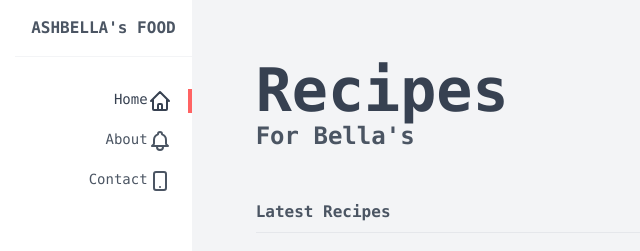
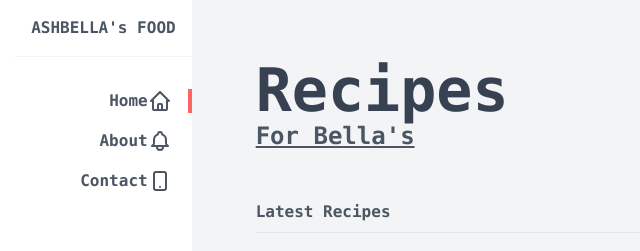
Before and after one commit to Obaayaa-1988/tail-porfolio, a website: page src/index.html in a window 1280 px wide. Shown: the top 251 px of the page, 235-875 px from the left. Drawn offline with Linux system fonts and the light colour scheme.

Commit message:
tried new styling

```diff
--- a/src/index.html
+++ b/src/index.html
@@ -8,7 +8,7 @@
     <link rel="stylesheet" href="/dist/output.css">
 </head>
 
-<body class="text-gray-600 font-mono">
+<body class="text-gray-600 font-mono w-">
     <div class="grid md:grid-cols-3">
         <div>
             <!-----content wrapper-->
@@ -30,19 +30,21 @@
 
                     </div>
 
-                    <ul class="text-sm mt-6 hidden md:block" id="menu">
-                        <li class="text-gray-700 py-2">
-                            <a href="#" class="px-4 flex justify-end border-r-4 border-primary">
-                                <span>Home</span>
-                                <svg xmlns="http://www.w3.org/2000/svg" class="h-6 w-6" fill="none" viewBox="0 0 24 24"
-                                    stroke="currentColor" stroke-width="2" class="w-5 ml-2">
-                                    <path stroke-linecap="round" stroke-linejoin="round"
-                                        d="M3 12l2-2m0 0l7-7 7 7M5 10v10a1 1 0 001 1h3m10-11l2 2m-2-2v10a1 1 0 01-1 1h-3m-6 0a1 1 0 001-1v-4a1 1 0 011-1h2a1 1 0 011 1v4a1 1 0 001 1m-6 0h6" />
-                                </svg>
+                    <ul class="font-bold mt-6 hidden md:block" id="menu">
+                        <li class="text-gray-800 py-2 ">
+                            <a href="#" class="px-4 flex justify-end border-r-4 border-primary ">
+                                <span class="">Home</span>
+                                <span>
+                                    <svg xmlns="http://www.w3.org/2000/svg" class="h-6 w-6" fill="none"
+                                        viewBox="0 0 24 24" stroke="currentColor" stroke-width="2">
+                                        <path stroke-linecap="round" stroke-linejoin="round"
+                                            d="M3 12l2-2m0 0l7-7 7 7M5 10v10a1 1 0 001 1h3m10-11l2 2m-2-2v10a1 1 0 01-1 1h-3m-6 0a1 1 0 001-1v-4a1 1 0 011-1h2a1 1 0 011 1v4a1 1 0 001 1m-6 0h6" />
+                                    </svg>
+                                </span>
                             </a>
                         </li>
                         <li class="py-2">
-                            <a href="#" class="px-4 flex justify-end border-r-4 border-white">
+                            <a href="#" class="px-4 flex justify-end border-r-4 border-white items-center">
                                 <span>About</span>
                                 <svg xmlns="http://www.w3.org/2000/svg" class="h-6 w-6" fill="none" viewBox="0 0 24 24"
                                     stroke="currentColor" stroke-width="2" class="w-5 ml-2">
@@ -52,7 +54,7 @@
                             </a>
                         </li>
                         <li class="py-2">
-                            <a href="#" class="px-4 flex justify-end border-r-4 border-white ">
+                            <a href="#" class="px-4 flex justify-end border-r-4 border-white  items-center">
                                 <span>Contact</span>
                                 <svg xmlns="http://www.w3.org/2000/svg" class="h-6 w-6" fill="none" viewBox="0 0 24 24"
                                     stroke="currentColor" stroke-width="2" class="w-5 ml-2">
@@ -81,7 +83,7 @@
 
             <header>
                 <h2 class="text-gray-700 text-6xl font-semibold">Recipes </h2>
-                <h3 class="text-2xl font-semibold">For Bella's </h3>
+                <h3 class="text-2xl font-semibold underline">For Bella's </h3>
             </header>
 
             <div>
```
Also changed, not shown: dist/output.css.
